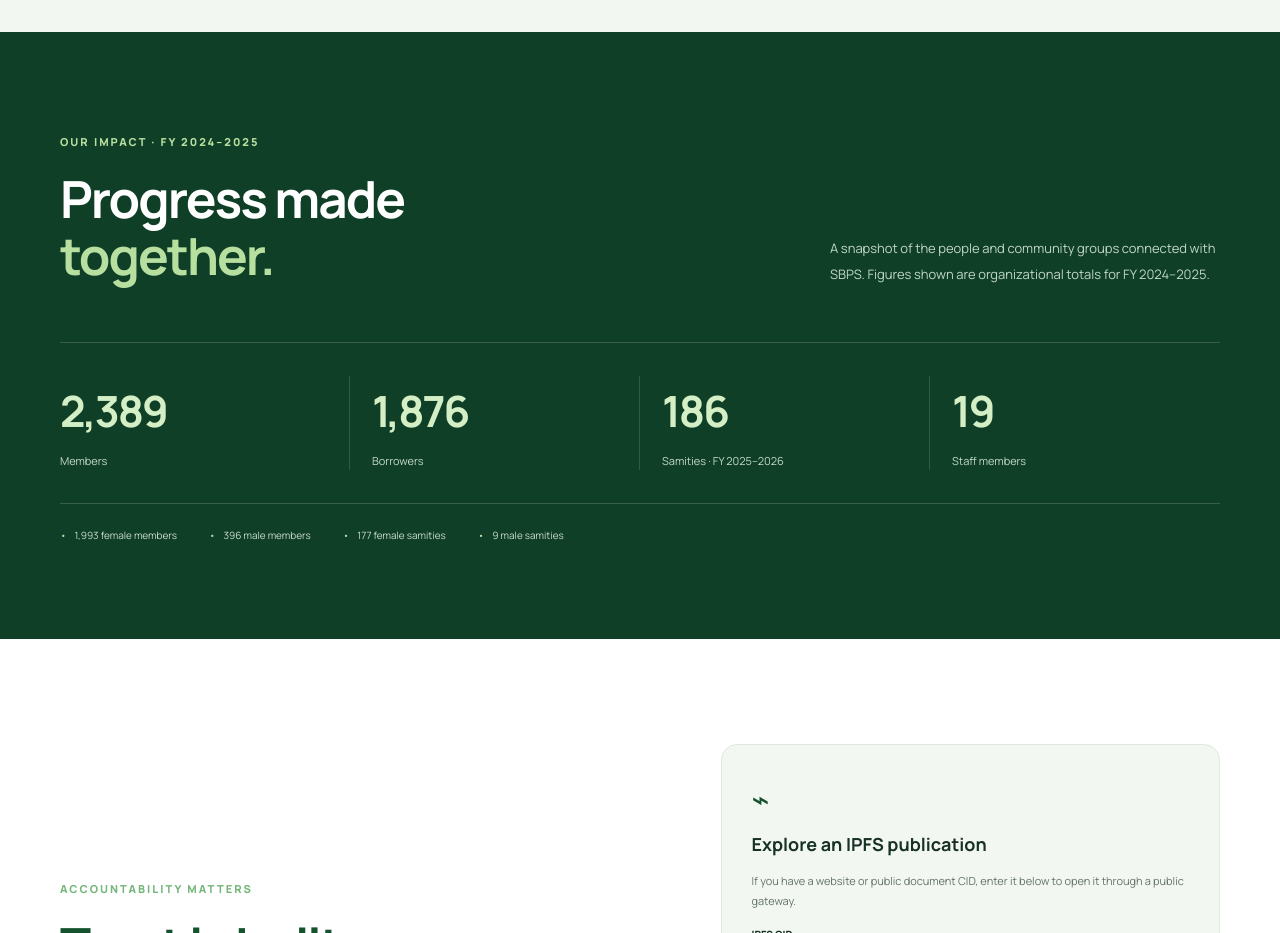
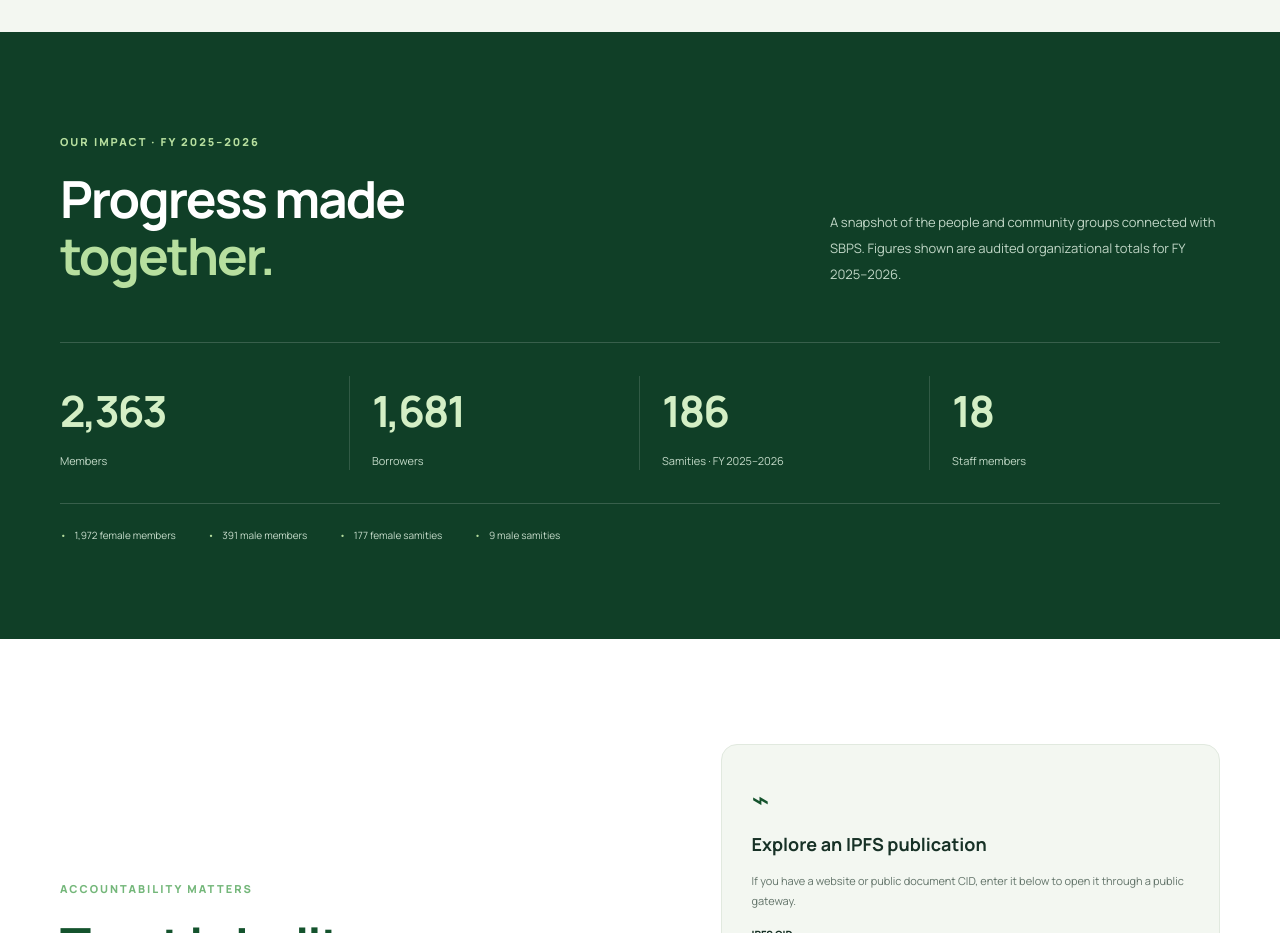
Before and after one commit to sbpsbd/sbps, a plain HTML site: page site/index.html in a window 1280 px wide. Shown: the part 2180-3113 px from the top of the page. Drawn offline with Linux system fonts and the light colour scheme.

Commit message:
Update homepage impact and samity figures to FY 2025-26 audited report

```diff
--- a/site/index.html
+++ b/site/index.html
@@ -105,14 +105,14 @@
 
     <section class="section impact-section" id="impact">
       <div class="container">
-        <div class="impact-heading"><div><span class="section-kicker section-kicker-light" data-en="Our impact · FY 2024–2025" data-bn="আমাদের অর্জন · অর্থবছর ২০২৪–২০২৫">Our impact · FY 2024–2025</span><h2 data-en="Progress made<br><em>together.</em>" data-bn="একসাথে এগিয়ে চলা<br><em>অর্জনের গল্প।</em>">Progress made<br><em>together.</em></h2></div><p data-en="A snapshot of the people and community groups connected with SBPS. Figures shown are organizational totals for FY 2024–2025." data-bn="এসবিপিএসের সাথে যুক্ত সদস্য ও সমিতির সংক্ষিপ্ত চিত্র। প্রদর্শিত পরিসংখ্যান ২০২৪–২০২৫ অর্থবছরের সাংগঠনিক তথ্য।">A snapshot of the people and community groups connected with SBPS. Figures shown are organizational totals for FY 2024–2025.</p></div>
+        <div class="impact-heading"><div><span class="section-kicker section-kicker-light" data-en="Our impact · FY 2025–2026" data-bn="আমাদের অর্জন · অর্থবছর ২০২৫–২০২৬">Our impact · FY 2024–2025</span><h2 data-en="Progress made<br><em>together.</em>" data-bn="একসাথে এগিয়ে চলা<br><em>অর্জনের গল্প।</em>">Progress made<br><em>together.</em></h2></div><p data-en="A snapshot of the people and community groups connected with SBPS. Figures shown are audited organizational totals for FY 2025–2026." data-bn="এসবিপিএসের সাথে যুক্ত সদস্য ও সমিতির সংক্ষিপ্ত চিত্র। প্রদর্শিত পরিসংখ্যান ২০২৫–২০২৬ অর্থবছরের নিরীক্ষিত সাংগঠনিক তথ্য।">A snapshot of the people and community groups connected with SBPS. Figures shown are organizational totals for FY 2024–2025.</p></div>
         <div class="stats-grid">
-          <div class="stat"><strong>2,389</strong><span data-en="Members" data-bn="সদস্য">Members</span></div>
-          <div class="stat"><strong>1,876</strong><span data-en="Borrowers" data-bn="ঋণগ্রহীতা">Borrowers</span></div>
+          <div class="stat"><strong>2,363</strong><span data-en="Members" data-bn="সদস্য">Members</span></div>
+          <div class="stat"><strong>1,681</strong><span data-en="Borrowers" data-bn="ঋণগ্রহীতা">Borrowers</span></div>
           <div class="stat"><strong>186</strong><span data-en="Samities · FY 2025–2026" data-bn="সমিতি · ২০২৫–২০২৬">Samities · FY 2025–2026</span></div>
-          <div class="stat"><strong>19</strong><span data-en="Staff members" data-bn="কর্মী">Staff members</span></div>
+          <div class="stat"><strong>18</strong><span data-en="Staff members" data-bn="কর্মী">Staff members</span></div>
         </div>
-        <div class="impact-detail"><span data-en="1,993 female members" data-bn="১,৯৯৩ জন নারী সদস্য">1,993 female members</span><span data-en="396 male members" data-bn="৩৯৬ জন পুরুষ সদস্য">396 male members</span><span data-en="177 female samities" data-bn="১৭৭টি নারী সমিতি">177 female samities</span><span data-en="9 male samities" data-bn="৯টি পুরুষ সমিতি">9 male samities</span></div>
+        <div class="impact-detail"><span data-en="1,972 female members" data-bn="১,৯৯৩ জন নারী সদস্য">1,993 female members</span><span data-en="391 male members" data-bn="৩৯৬ জন পুরুষ সদস্য">396 male members</span><span data-en="177 female samities" data-bn="১৭৭টি নারী সমিতি">177 female samities</span><span data-en="9 male samities" data-bn="৯টি পুরুষ সমিতি">9 male samities</span></div>
       </div>
     </section>
 
```
